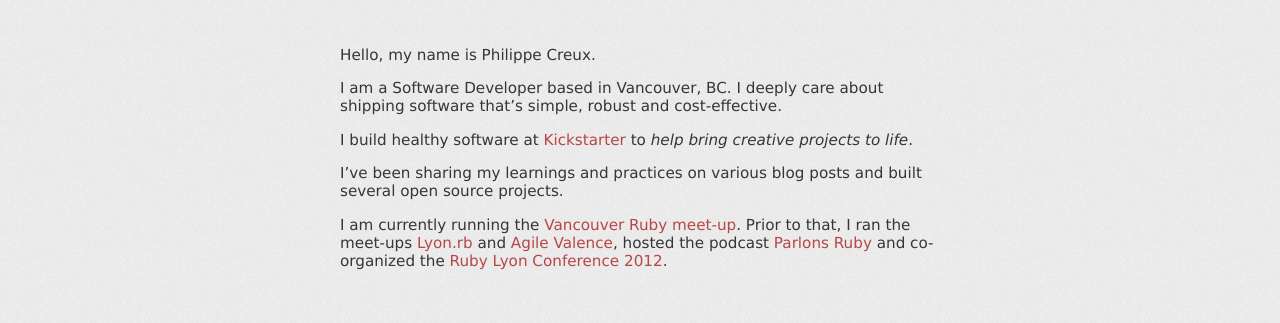
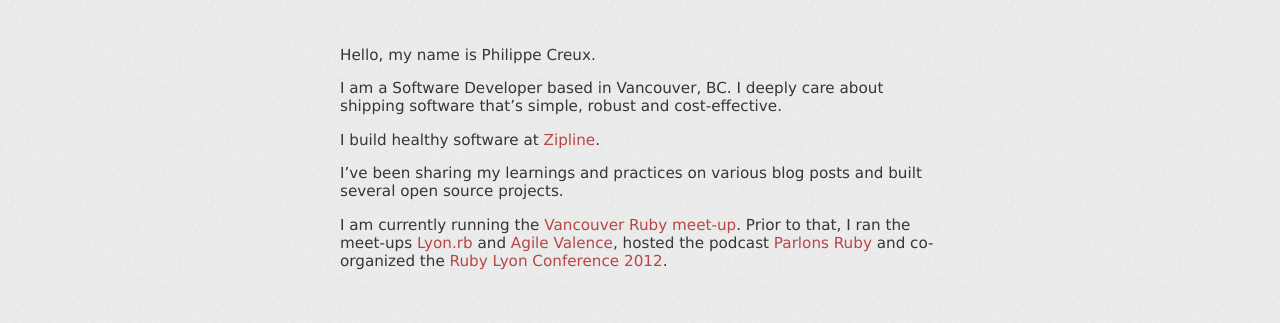
Before and after one commit to pcreux/pcreux.com, a Jekyll site: the page built from index.md, in a window 1280 px wide. Shown: the top 323 px of the page. Built offline with Jekyll 4.4.1, drawn with Linux system fonts in a browser that asks for light colours.

Commit message:
Hello @retailzipline!

```diff
--- a/index.md
+++ b/index.md
@@ -6,7 +6,7 @@ Hello, my name is Philippe Creux.
 
 I am a Software Developer based in Vancouver, BC. I deeply care about shipping software that’s simple, robust and cost-effective.
 
-I build healthy software at [Kickstarter](https://www.kickstarter.com) to *help bring creative projects to life*.
+I build healthy software at [Zipline](https://www.retailzipline.com).
 
 I’ve been sharing my learnings and practices on various blog posts and built several open source projects.
 
```
